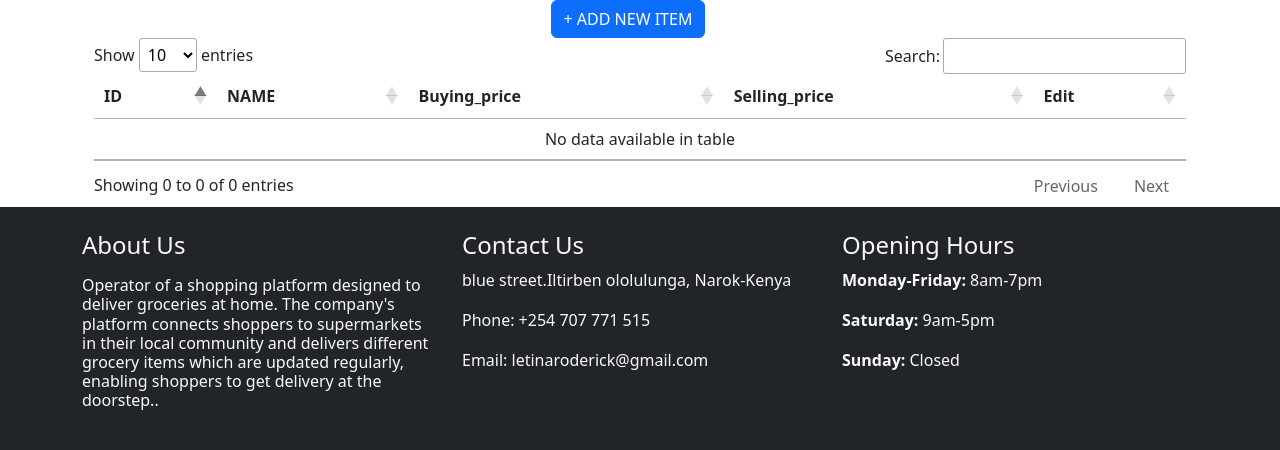
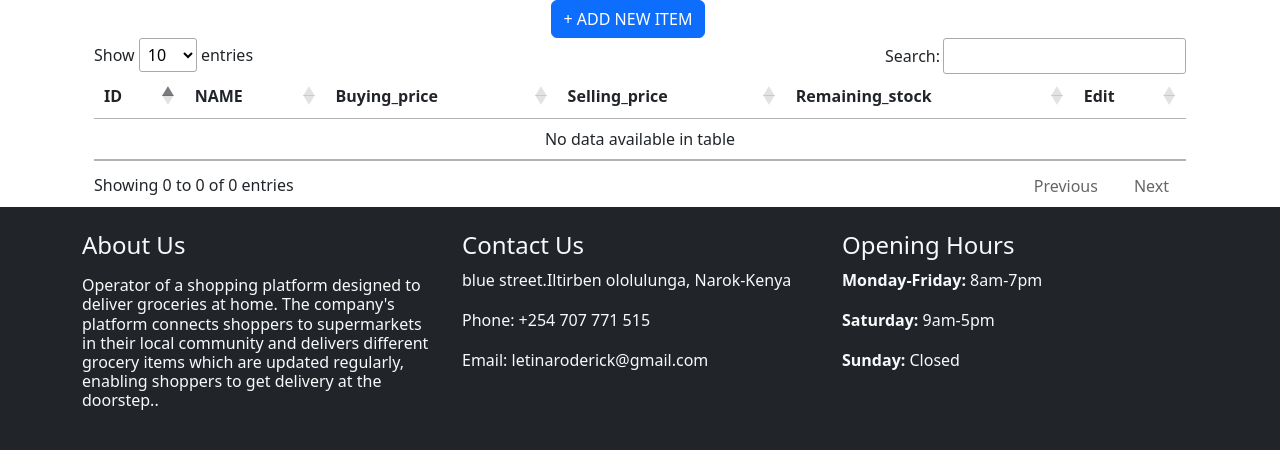
Before and after one commit to letinarodric22/salessystem, a Flask app: page /products in a window 1280 px wide. Shown: the part 72-522 px from the top of the page. Run offline with Flask 3, Linux system fonts and the light colour scheme; data that the repository does not hold is empty; some libraries are stand-ins or nearby versions.

Commit message:
web development

```diff
--- a/main.py
+++ b/main.py
@@ -36,12 +36,10 @@ def addproducts():
       name = request.form["name"]
       buying_price= request.form["buying_price"]
       selling_price=request.form["selling_price"]
-      stock_quantity=request.form["stock_quantity"]
       print(name)
       print(buying_price)
       print(selling_price)
-      print(stock_quantity)
-      products=(name,buying_price,selling_price,stock_quantity)
+      products=(name,buying_price,selling_price)
       insert_products(products)
       return redirect("/products")
 
@@ -82,11 +80,11 @@ def sales():
 
 
 
-@app.route("/stock")
-def stock():
-   stock = fetch_data("stock")
+@app.route("/stockk")
+def stockk():
+   stockk = fetch_data("stockk")
    prods= fetch_data("products")
-   return render_template('stock.html', stock=stock, prods=prods)
+   return render_template('stock.html', stockk=stockk, prods=prods)
 
 
 @app.route('/addstock', methods=["POST"])
@@ -94,9 +92,9 @@ def addstock():
    if request.method=="POST":
       pid= request.form["pid"]
       quantity=request.form["quantity"]
-      stock=(pid,quantity,'now()')
-      insert_stock(stock)
-      return redirect("/stock")
+      stockk=(pid,quantity,'now()')
+      insert_stock(stockk)
+      return redirect("/stockk")
 
 
 
@@ -134,12 +132,12 @@ def bar1():
     bar_chart1.title = 'remaining stock'
     remain_stock = remaining_stock()
     name1 = []
-    stock = []
+    stockk = []
     for j in remain_stock:
-       name1.append(j[0])
-       stock.append(j[1])
+       name1.append(j[1])
+       stockk.append(j[2])
     bar_chart1.x_labels = name1
-    bar_chart1.add('stock', stock)
+    bar_chart1.add('stock', stockk)
     bar_chart1=bar_chart1.render_data_uri()
 
     return render_template('dashboard.html', line_chart=line_chart, bar_chart=bar_chart, bar_chart1=bar_chart1)
@@ -197,5 +195,11 @@ def login():
     return render_template("landing.html", error=error)
 
 
+@app.context_processor
+def inject_remaining_stock():
+    remaining_stockk = remaining_stock()
+    return {'remaining_stock': remaining_stockk}
+
+
 
 app.run(debug=True)
--- a/pgfunc.py
+++ b/pgfunc.py
@@ -18,7 +18,7 @@ def fetch_data(tbname):
 
 def insert_products(v):
     vs = str(v)
-    q = "insert into products(name,buying_price,selling_price,stock_quantity) "\
+    q = "insert into products(name,buying_price,selling_price) "\
         "values" + vs
     cur.execute(q)
     conn.commit()
@@ -49,7 +49,7 @@ def insert_sales(v):
 
 def insert_stock(v):
     vs = str(v)
-    q = "insert into stock(pid,quantity, created_at) "\
+    q = "insert into stockk(pid,quantity, created_at) "\
         "values" + vs
     cur.execute(q)
     conn.commit()
--- a/templates/layout.html
+++ b/templates/layout.html
@@ -58,7 +58,7 @@
                         <a class="nav-link" href="/sales">Sales</a>
                     </li>
                     <li class="nav-item">
-                        <a class="nav-link" href="/stock">Stock</a>
+                        <a class="nav-link" href="/stockk">Stock</a>
                     </li>
                     <li class="nav-item">
                         <a class="nav-link" href="/dashboard">Dashboard</a>
--- a/templates/products.html
+++ b/templates/products.html
@@ -91,7 +91,7 @@
                             <th scope="col">NAME</th>
                             <th scope="col">Buying_price</th>
                             <th scope="col">Selling_price</th>
-                            <!-- <th scope="col">Stock_quantity</th> -->
+                            <th scope="col">Remaining_stock</th>
                             <th scope="col">Edit</th>
                         </tr>
                     </thead>
@@ -102,7 +102,7 @@
                             <td>{{ p[1] }}</td>
                             <td>{{ p[2] }}</td>
                             <td>{{ p[3] }}</td>
-                            <!-- <td>{{ p[4] }}</td> -->
+                            <td>{{ remaining_stockk }}</td>
                             <td>
                                 <!-- Button trigger modal -->
                                 <button type="button" class="btn btn-primary" data-bs-toggle="modal"
--- a/templates/stock.html
+++ b/templates/stock.html
@@ -73,7 +73,7 @@
                         </tr>
                     </thead>
                     <tbody>
-                        {% for st in stock %}
+                        {% for st in stockk %}
                         <tr>
                             <td>{{ st[0] }}</td>
                             <td>{{ st[1] }}</td>
```
